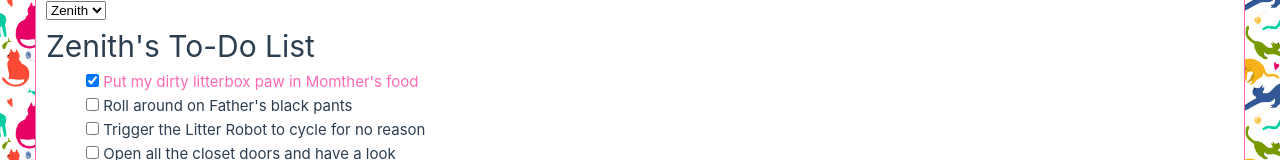
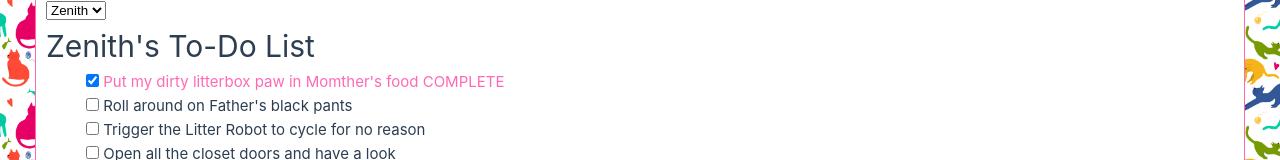
Before and after one commit to tbrenneison/vue-power-hour, a Vue app: page / in a window 1280 px wide. Both pictures are taken after a click on the checkbox 92 px from the left and 200 px from the top of the page. Shown: the part 120-280 px from the top of the page. Built offline with nearby package versions, Linux system fonts and the light colour scheme.

Commit message:
add v-show to TodoList.vue

```diff
--- a/src/components/TodoList.vue
+++ b/src/components/TodoList.vue
@@ -5,7 +5,7 @@
         <li v-for="todo in store.todos" v-bind:key="todo.id"
             v-bind:class="{completed: todo.isComplete}">
             <input type="checkbox" v-model="todo.isComplete">
-            {{ todo.item }}
+            {{ todo.item }} <span v-show="todo.isComplete">COMPLETE</span>
         </li>
     </ul>
 
@@ -31,7 +31,6 @@ import TodoForm from '@/components/TodoForm.vue'
 import { useTodoStore } from '@/stores/todo.js'
 
 const store = useTodoStore();
-
 
 //all of this has been moved to the pinia store!
 
```
